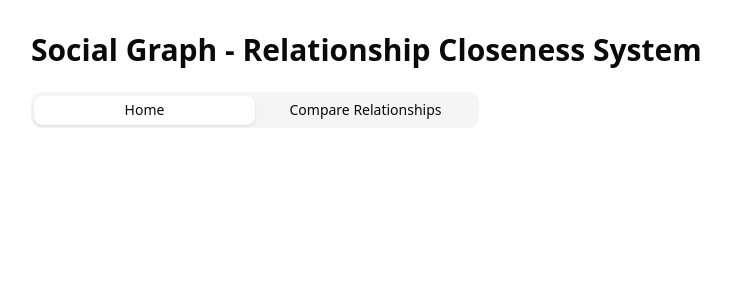
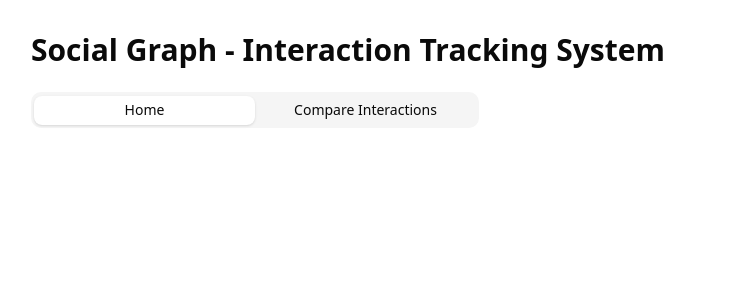
Before and after one commit to tanjoshua/socialgraph, a Next.js app: page / in a window 1280 px wide. Shown: the top 300 px of the page, without its empty margins (161-892 px from the left). Built offline with nearby package versions, Linux system fonts and the light colour scheme.

Commit message:
copy change

```diff
--- a/src/app/actions.ts
+++ b/src/app/actions.ts
@@ -84,15 +84,15 @@ export async function submitComparisonAction(
 
 export async function getRelationshipsForPersonAction(name: string) {
   try {
-    // Get relationships for a specific person from database
+    // Get interactions for a specific person from database
     const result = await getRelationshipsForPersonFromDb(name);
 
     return { success: true, data: result };
   } catch (error) {
-    console.error("Error getting relationships for person:", error);
+    console.error("Error getting interactions for person:", error);
     return {
       success: false,
-      error: error instanceof Error ? error.message : "Failed to get relationships for person"
+      error: error instanceof Error ? error.message : "Failed to get interactions for person"
     };
   }
 }
--- a/src/app/compare/page.tsx
+++ b/src/app/compare/page.tsx
@@ -39,7 +39,7 @@ export default async function ComparePage() {
   return (
     <div className="min-h-screen p-8">
       <main className="max-w-4xl mx-auto">
-        <h1 className="text-3xl font-bold mb-6">Compare Relationships</h1>
+        <h1 className="text-3xl font-bold mb-6">Compare Interactions</h1>
 
         {/* Navigation */}
         <div className="mb-8">
@@ -49,7 +49,7 @@ export default async function ComparePage() {
                 <Link href="/">Home</Link>
               </TabsTrigger>
               <TabsTrigger value="compare" asChild>
-                <Link href="/compare">Compare Relationships</Link>
+                <Link href="/compare">Compare Interactions</Link>
               </TabsTrigger>
             </TabsList>
           </Tabs>
--- a/src/app/page.tsx
+++ b/src/app/page.tsx
@@ -33,7 +33,7 @@ export default async function Home() {
   return (
     <div className="min-h-screen p-8">
       <main className="max-w-4xl mx-auto">
-        <h1 className="text-3xl font-bold mb-6">Social Graph - Relationship Closeness System</h1>
+        <h1 className="text-3xl font-bold mb-6">Social Graph - Interaction Tracking System</h1>
 
         {/* Navigation */}
         <div className="mb-8">
@@ -43,7 +43,7 @@ export default async function Home() {
                 <Link href="/">Home</Link>
               </TabsTrigger>
               <TabsTrigger value="compare" asChild>
-                <Link href="/compare">Compare Relationships</Link>
+                <Link href="/compare">Compare Interactions</Link>
               </TabsTrigger>
             </TabsList>
           </Tabs>
--- a/src/components/comparison-section.tsx
+++ b/src/components/comparison-section.tsx
@@ -93,7 +93,7 @@ export function ComparisonSection() {
     return (
       <div className="p-6 border rounded-md shadow-sm bg-yellow-50 text-yellow-800">
         <h2 className="text-xl font-semibold mb-2">No Pairs Available</h2>
-        <p>There are no relationship pairs available for comparison.</p>
+        <p>There are no interaction pairs available for comparison.</p>
         <Button
           className="mt-4"
           onClick={loadPairs}
@@ -108,9 +108,9 @@ export function ComparisonSection() {
   return (
     <div className="mb-8">
       <div className="mb-6">
-        <h2 className="text-xl font-semibold mb-2">Which Relationship is Closer?</h2>
+        <h2 className="text-xl font-semibold mb-2">Which Pair Has More Interactions?</h2>
         <p className="text-gray-600">
-          Select the pair of people who you believe have a closer relationship.
+          Select the pair of people who you believe have more interactions with each other.
           Your choices help build a more accurate social graph.
         </p>
       </div>
@@ -120,7 +120,7 @@ export function ComparisonSection() {
         <Card className="border shadow-sm hover:shadow-md transition-shadow">
           <CardHeader>
             <CardTitle>Pair 1</CardTitle>
-            <CardDescription>Select if these people are closer</CardDescription>
+            <CardDescription>Select if these people has interacted more</CardDescription>
           </CardHeader>
           <CardContent>
             <div className="flex items-center justify-center space-x-4 py-4">
@@ -144,7 +144,7 @@ export function ComparisonSection() {
               className="w-full"
               onClick={() => handleComparisonSubmit(true)}
             >
-              This Pair is Closer
+              This Pair Interacts More
             </Button>
           </CardFooter>
         </Card>
@@ -153,7 +153,7 @@ export function ComparisonSection() {
         <Card className="border shadow-sm hover:shadow-md transition-shadow">
           <CardHeader>
             <CardTitle>Pair 2</CardTitle>
-            <CardDescription>Select if these people are closer</CardDescription>
+            <CardDescription>Select if these people have interacted more</CardDescription>
           </CardHeader>
           <CardContent>
             <div className="flex items-center justify-center space-x-4 py-4">
@@ -177,7 +177,7 @@ export function ComparisonSection() {
               className="w-full"
               onClick={() => handleComparisonSubmit(false)}
             >
-              This Pair is Closer
+              This Pair Interacts More
             </Button>
           </CardFooter>
         </Card>
--- a/src/components/people-section.tsx
+++ b/src/components/people-section.tsx
@@ -117,7 +117,7 @@ export function PeopleSection({ people }: PeopleSectionProps) {
           <AlertDialogHeader>
             <AlertDialogTitle>Are you sure?</AlertDialogTitle>
             <AlertDialogDescription>
-              This will permanently delete <span className="font-medium">{personToDelete}</span> from the database and remove all their relationships.
+              This will permanently delete <span className="font-medium">{personToDelete}</span> from the database and remove all their interaction records.
               This action cannot be undone.
             </AlertDialogDescription>
           </AlertDialogHeader>
```
Also changed, not shown: src/lib/actions.ts (+4 -4 lines).
